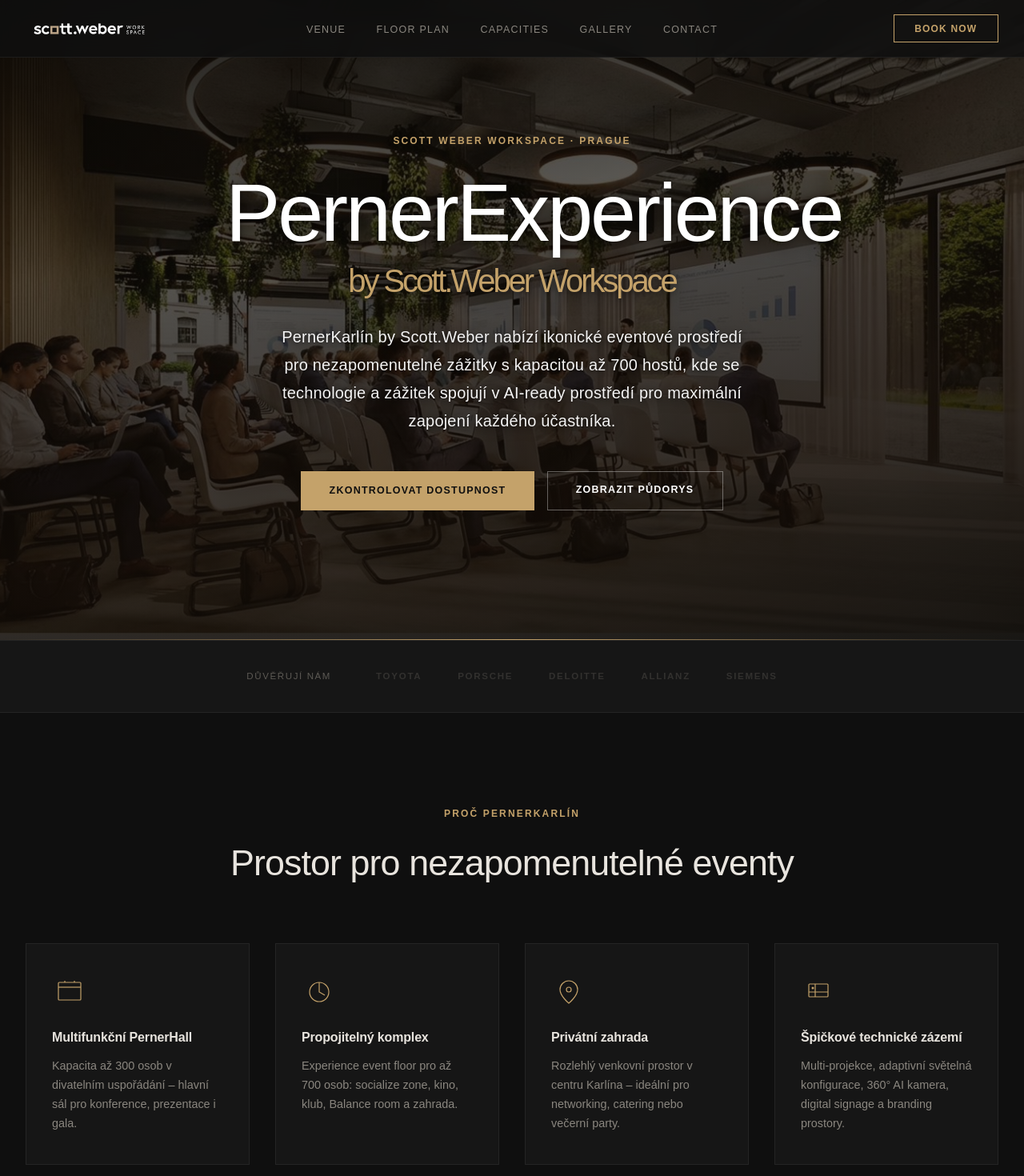
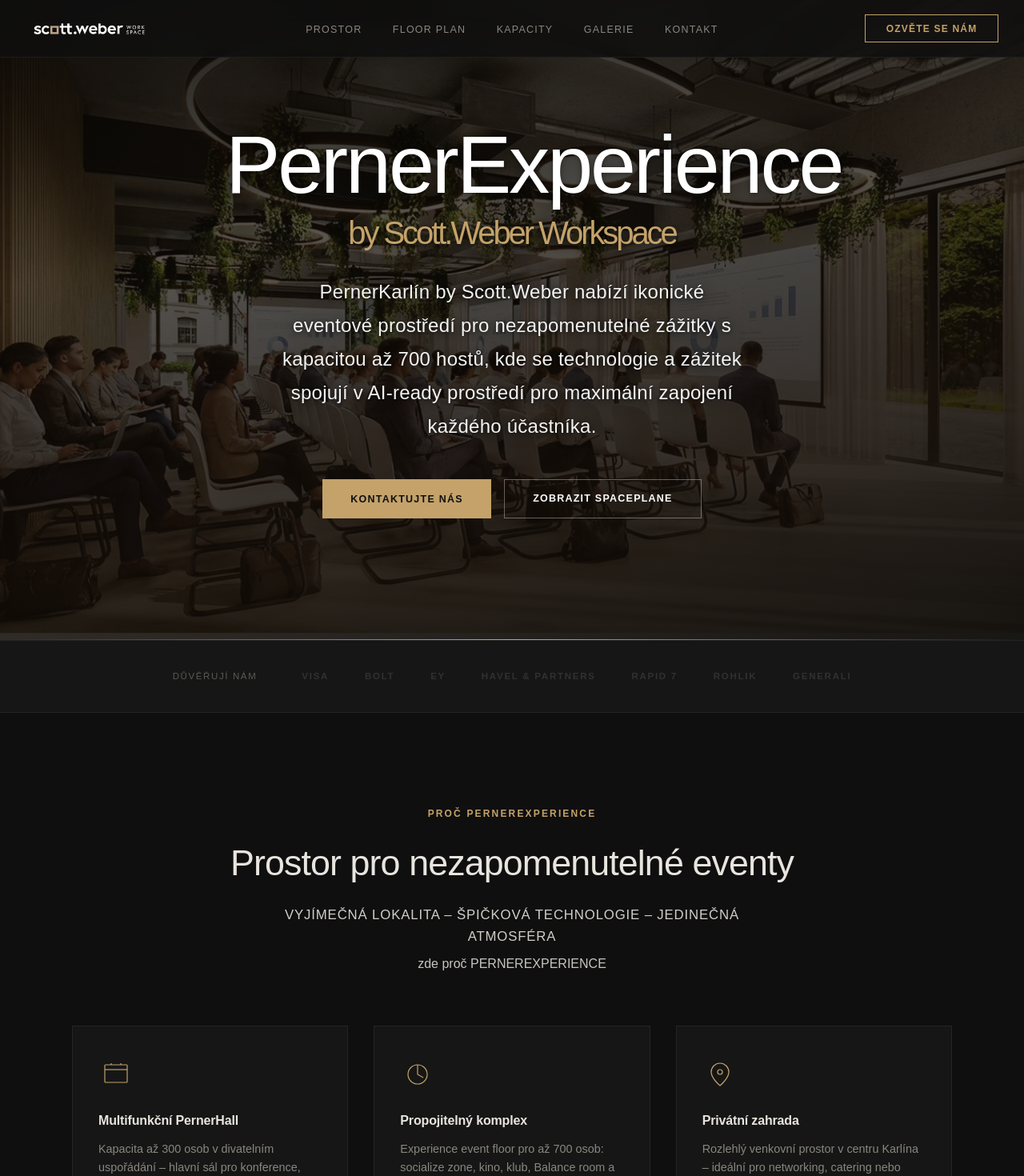
Before and after one commit to tygerko/https-github.com-tvoj-user-perner-hall, a React (Vite) app: page / in a window 1280 px wide. Shown: the top 1470 px of the page at 80% size. Built offline with nearby package versions, Linux system fonts and the light colour scheme.

Commit message:
Content updates: navigation, icons, layouts, and text changes

```diff
--- a/src/components/Capacities.css
+++ b/src/components/Capacities.css
@@ -33,6 +33,21 @@
     border-color: var(--clr-border);
 }
 
+.caps__icon {
+    width: 44px;
+    height: 44px;
+    margin-bottom: 1.2rem;
+    display: flex;
+    align-items: center;
+    justify-content: center;
+    color: var(--clr-gold);
+}
+
+.caps__icon svg {
+    width: 36px;
+    height: 36px;
+}
+
 .caps__card-title {
     font-size: 1.05rem;
     font-weight: 600;
--- a/src/components/FloorPlan.jsx
+++ b/src/components/FloorPlan.jsx
@@ -7,7 +7,7 @@
             <div className="container">
                 <div className="floorplan__header">
                     <div className="label">Prostorová dispozice</div>
-                    <h2>3D Půdorys komplexu</h2>
+                    <h2>Zde SPACE PLANE</h2>
                 </div>
                 <div className="floorplan__wrapper">
                     <img className="floorplan__img" src="/assets/floor-plan.jpg" alt="3D Floor Plan – PK8 Pernerova" />
@@ -27,7 +27,7 @@
                     </div>
                 </div>
                 <div className="floorplan__actions">
-                    <a href="#" className="btn btn--gold-outline" onClick={(e) => { e.preventDefault(); alert('PDF download – placeholder'); }}>⬇ Stáhnout půdorysy (PDF)</a>
+                    <a href="#" className="btn btn--gold-outline" onClick={(e) => { e.preventDefault(); alert('PDF download – placeholder'); }}>⬇ Stáhnout spaceplane</a>
                 </div>
             </div>
         </section>
--- a/src/components/Gallery.jsx
+++ b/src/components/Gallery.jsx
@@ -7,7 +7,7 @@
             <div className="container">
                 <div className="gallery__header">
                     <div className="label">Atmosféra</div>
-                    <h2>Creating memorable moments</h2>
+                    <h2>Vytváříme nezapomenutelné momenty</h2>
                 </div>
                 <div className="gallery__grid">
                     <div className="gallery__item">
--- a/src/components/Hero.css
+++ b/src/components/Hero.css
@@ -64,7 +64,7 @@
 }
 
 .hero__desc {
-    font-size: clamp(1.05rem, 2.2vw, 1.25rem);
+    font-size: clamp(1.05rem, 2.2vw, 1.5rem);
     color: rgba(255, 255, 255, .95);
     font-weight: 400;
     max-width: 580px;
@@ -75,6 +75,7 @@
     text-shadow: 0 2px 16px rgba(0, 0, 0, .7), 0 1px 4px rgba(0, 0, 0, .5);
     line-height: 1.75;
     letter-spacing: 0.01em;
+    text-align: center;
 }
 
 .hero__btns {
--- a/src/components/Hero.jsx
+++ b/src/components/Hero.jsx
@@ -6,7 +6,6 @@
         <section className="hero">
             <div className="hero__bg"></div>
             <div className="hero__content">
-                <div className="hero__label label">Scott Weber Workspace · Prague</div>
                 <h1 className="hero__title">
                     PernerExperience
                     <span className="hero__subtitle">by Scott.Weber Workspace</span>
@@ -15,8 +14,8 @@
                     PernerKarlín by Scott.Weber nabízí ikonické eventové prostředí pro nezapomenutelné zážitky s kapacitou až 700 hostů, kde se technologie a zážitek spojují v AI-ready prostředí pro maximální zapojení každého účastníka.
                 </p>
                 <div className="hero__btns">
-                    <button className="btn btn--gold" onClick={onOpenModal}>Zkontrolovat dostupnost</button>
-                    <a href="#floorplan" className="btn btn--outline">Zobrazit půdorys</a>
+                    <button className="btn btn--gold" onClick={onOpenModal}>KONTAKTUJTE NÁS</button>
+                    <a href="#floorplan" className="btn btn--outline">ZOBRAZIT SPACEPLANE</a>
                 </div>
             </div>
             <div className="hero__accent"></div>
--- a/src/components/Navbar.jsx
+++ b/src/components/Navbar.jsx
@@ -23,16 +23,16 @@
                     <img src="/assets/logo-scott-weber.png" alt="Scott.Weber Workspace Logo" className="nav__logo-img" />
                 </a>
                 <ul className={`nav__links ${isOpen ? 'open' : ''}`} id="navLinks">
-                    <li><a href="#why" onClick={() => setIsOpen(false)}>Venue</a></li>
-                    <li><a href="#floorplan" onClick={() => setIsOpen(false)}>Floor Plan</a></li>
-                    <li><a href="#caps" onClick={() => setIsOpen(false)}>Capacities</a></li>
-                    <li><a href="#gallery" onClick={() => setIsOpen(false)}>Gallery</a></li>
-                    <li><a href="#contact" onClick={() => setIsOpen(false)}>Contact</a></li>
+                    <li><a href="#why" onClick={() => setIsOpen(false)}>PROSTOR</a></li>
+                    <li><a href="#floorplan" onClick={() => setIsOpen(false)}>FLOOR PLAN</a></li>
+                    <li><a href="#caps" onClick={() => setIsOpen(false)}>KAPACITY</a></li>
+                    <li><a href="#gallery" onClick={() => setIsOpen(false)}>GALERIE</a></li>
+                    <li><a href="#contact" onClick={() => setIsOpen(false)}>KONTAKT</a></li>
                     <li className="nav__mobile-cta">
-                        <button onClick={() => { setIsOpen(false); onOpenModal(); }}>Book Now</button>
+                        <button onClick={() => { setIsOpen(false); onOpenModal(); }}>OZVĚTE SE NÁM</button>
                     </li>
                 </ul>
-                <button className="nav__cta" onClick={onOpenModal}>Book Now</button>
+                <button className="nav__cta" onClick={onOpenModal}>OZVĚTE SE NÁM</button>
                 <button className={`nav__burger ${isOpen ? 'active' : ''}`} id="burger" aria-label="Menu" onClick={toggleMenu}>
                     <span></span><span></span><span></span>
                 </button>
--- a/src/components/TrustBar.jsx
+++ b/src/components/TrustBar.jsx
@@ -8,11 +8,13 @@
                 <div className="trust__inner">
                     <span className="trust__label">Důvěřují nám</span>
                     <div className="trust__logos">
-                        <span className="trust__logo--text">TOYOTA</span>
-                        <span className="trust__logo--text">PORSCHE</span>
-                        <span className="trust__logo--text">DELOITTE</span>
-                        <span className="trust__logo--text">ALLIANZ</span>
-                        <span className="trust__logo--text">SIEMENS</span>
+                        <span className="trust__logo--text">VISA</span>
+                        <span className="trust__logo--text">BOLT</span>
+                        <span className="trust__logo--text">EY</span>
+                        <span className="trust__logo--text">HAVEL & PARTNERS</span>
+                        <span className="trust__logo--text">RAPID 7</span>
+                        <span className="trust__logo--text">ROHLIK</span>
+                        <span className="trust__logo--text">GENERALI</span>
                     </div>
                 </div>
             </div>
--- a/src/components/UseCases.css
+++ b/src/components/UseCases.css
@@ -19,8 +19,22 @@
 
 .usecases__grid {
     display: grid;
-    grid-template-columns: repeat(auto-fit, minmax(280px, 1fr));
+    grid-template-columns: repeat(3, 1fr);
     gap: 1.2rem;
+    max-width: 1100px;
+    margin: 0 auto;
+}
+
+@media (max-width: 968px) {
+    .usecases__grid {
+        grid-template-columns: repeat(2, 1fr);
+    }
+}
+
+@media (max-width: 640px) {
+    .usecases__grid {
+        grid-template-columns: 1fr;
+    }
 }
 
 .usecases__card {
--- a/src/components/Why.css
+++ b/src/components/Why.css
@@ -19,8 +19,22 @@
 
 .why__grid {
     display: grid;
-    grid-template-columns: repeat(auto-fit, minmax(260px, 1fr));
+    grid-template-columns: repeat(3, 1fr);
     gap: 2rem;
+    max-width: 1100px;
+    margin: 0 auto;
+}
+
+@media (max-width: 968px) {
+    .why__grid {
+        grid-template-columns: repeat(2, 1fr);
+    }
+}
+
+@media (max-width: 640px) {
+    .why__grid {
+        grid-template-columns: 1fr;
+    }
 }
 
 .why__card {
--- a/src/components/Why.jsx
+++ b/src/components/Why.jsx
@@ -74,8 +74,10 @@
         <section className="why section-pad" id="why">
             <div className="container">
                 <div className="why__header">
-                    <div className="label">Proč PernerKarlín</div>
+                    <div className="label">PROČ PERNEREXPERIENCE</div>
                     <h2>Prostor pro nezapomenutelné eventy</h2>
+                    <p style={{ maxWidth: '680px', margin: '1rem auto 0', fontSize: '1.05rem', opacity: 0.9, letterSpacing: '0.05em' }}>VYJÍMEČNÁ LOKALITA – ŠPIČKOVÁ TECHNOLOGIE – JEDINEČNÁ ATMOSFÉRA</p>
+                    <p style={{ maxWidth: '680px', margin: '0.5rem auto 0', fontSize: '1rem', opacity: 0.85 }}>zde proč PERNEREXPERIENCE</p>
                 </div>
                 <div className="why__grid">
                     {whyData.map((item, index) => (
```
Also changed, not shown: src/components/Capacities.jsx (+29 -4 lines).
